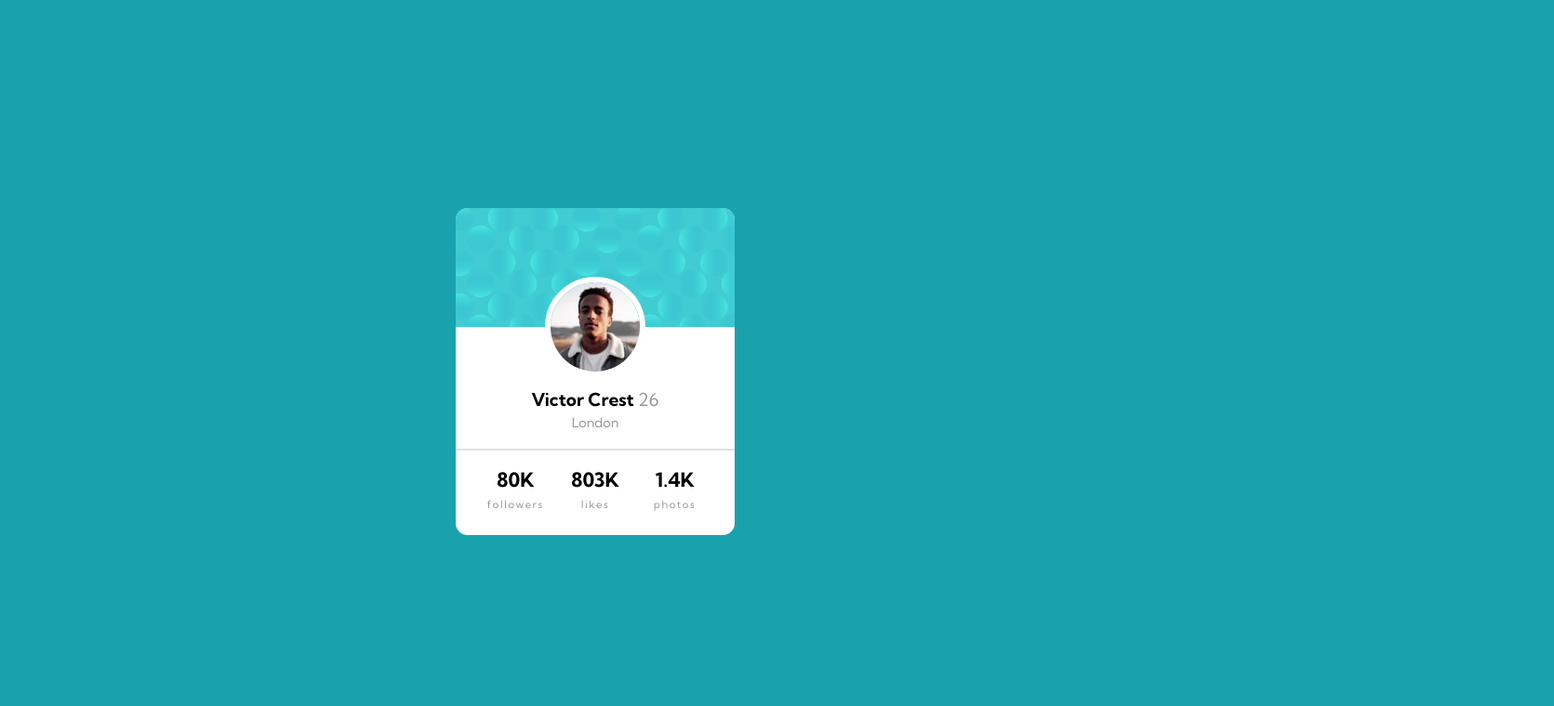
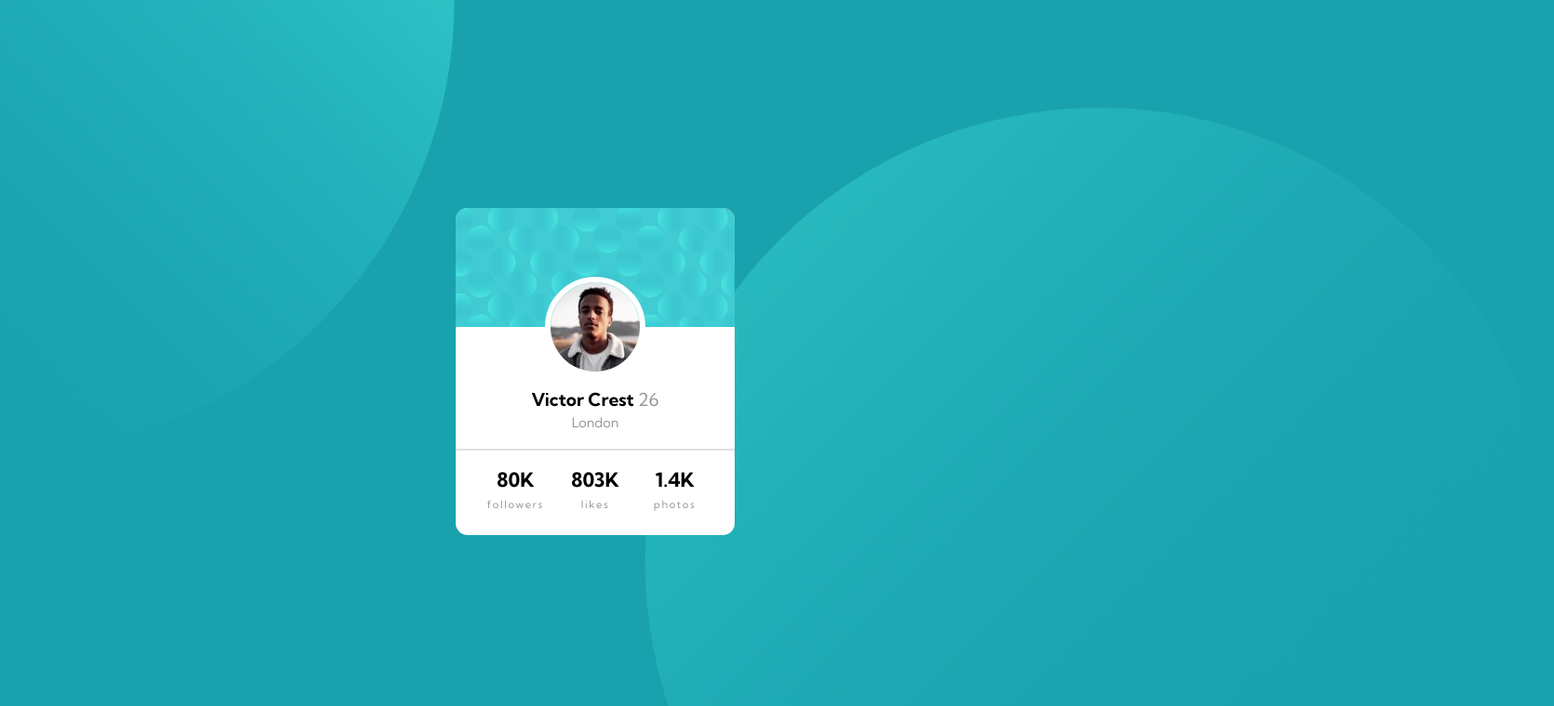
Before and after one commit to Drumstickz64/frontend-mentor-profile-card, a plain HTML site: page public/index.html in a window 1280 px wide. Shown: the whole page at 93% size, 1671 px wide, since content can reach past the window. Drawn offline with Linux system fonts and the light colour scheme.

Commit message:
feat add bubble patterns to body

```diff
--- a/public/index.html
+++ b/public/index.html
@@ -25,6 +25,8 @@
   </style> -->
   </head>
   <body>
+    <img src="images/bg-pattern-top.svg" alt="" class="pattern" />
+    <img src="images/bg-pattern-bottom.svg" alt="" class="pattern" />
     <article class="card">
       <header class="card__header">
         <img src="images/image-victor.jpg" alt="" class="profile-photo" />
--- a/public/style.css
+++ b/public/style.css
@@ -107,6 +107,10 @@ button,
 }
 
 /* base styles */
+html,
+body {
+  overflow: hidden;
+}
 body {
   font-size: 18px;
   font-family: var(--ff-primary);
@@ -129,6 +133,24 @@ h6 {
 
 small {
   font-size: var(--fs-300);
+}
+
+/* pages styles */
+.pattern {
+  position: absolute;
+  z-index: -1;
+}
+
+.pattern:first-of-type {
+  top: 0;
+  left: 0;
+  transform: translate(-50%, -50%);
+}
+
+.pattern:last-of-type {
+  bottom: 0;
+  right: 0;
+  transform: translate(40%, 30%);
 }
 
 .card {
```
